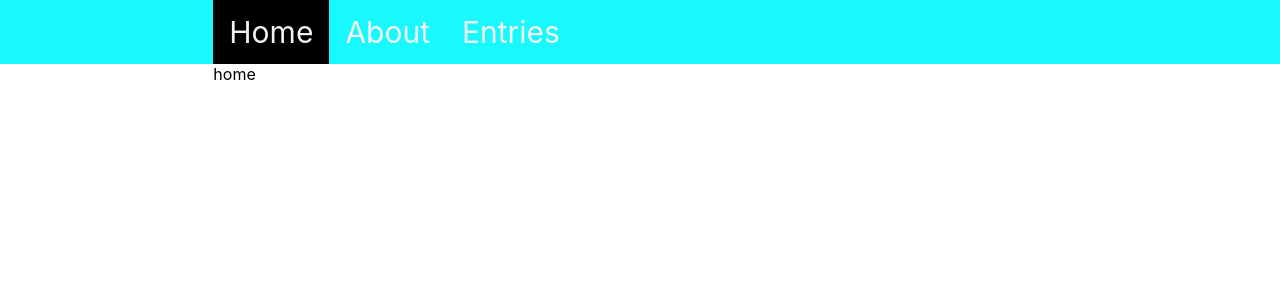
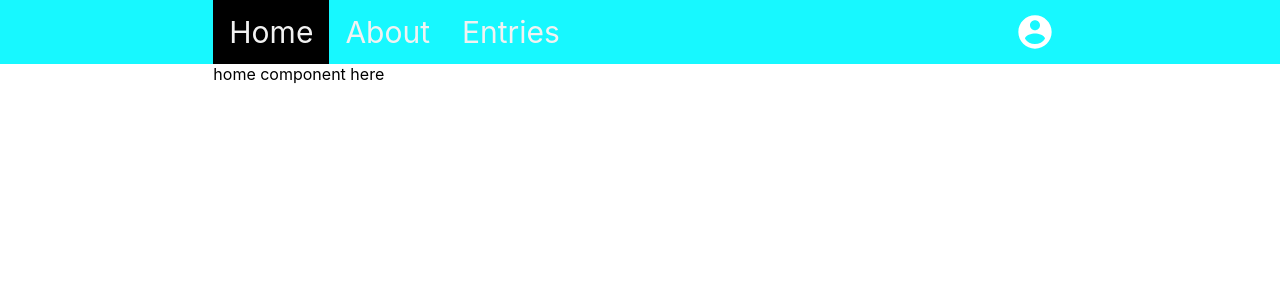
Before and after one commit to afuller611/devjournal-frontend, a React (Create React App) app: page /home in a window 1280 px wide. Shown: the top 300 px of the page. Built offline with nearby package versions, Linux system fonts and the light colour scheme.

Commit message:
made app.tsx a little cleaner

```diff
--- a/src/App.tsx
+++ b/src/App.tsx
@@ -1,25 +1,26 @@
 import React from 'react'
 import { Nav } from './components/Nav'
-import StyledNavLink from './components/NavLink'
 import { BrowserRouter as Router, Route } from 'react-router-dom'
 import { Grid } from '@material-ui/core'
+import MyAccount from './MyAccount'
+import ContentArea from './components/ContentArea'
+import NavContent from './NavContent'
 
-function App() {
+const App = (props: any) => {
   return (
     <div>
       <Router>
         <Nav>
-          <StyledNavLink activeStyle={{backgroundColor: "black"}} to="/home">{'Home'}</StyledNavLink>
-          <StyledNavLink activeStyle={{backgroundColor: "black"}} to="/about">{'About'}</StyledNavLink>
-          <StyledNavLink activeStyle={{backgroundColor: "black"}} to="/entries">{'Entries'}</StyledNavLink>
+          <Grid container justify="space-between">
+            <NavContent />
+            <MyAccount />
+          </Grid>
         </Nav>
-        <Grid container justify="center">
-          <Grid item xs={11} sm={8}>
-            <Route path="/entries">entries</Route>
-            <Route path="/about">about</Route>
-            <Route path="/home">home</Route>
-          </Grid>
-        </Grid>
+        <ContentArea>
+          <Route path="/entries">entries component here</Route>
+          <Route path="/about">about component here (probs not needed)</Route>
+          <Route path="/home">home component here</Route>
+        </ContentArea>
       </Router>
     </div>
   )
--- /dev/null
+++ b/src/MyAccount.tsx
@@ -0,0 +1,23 @@
+import React, { useState } from 'react'
+import { Modal } from './components/Modal'
+import { Tooltip, IconButton } from '@material-ui/core'
+import { AccountCircle } from '@material-ui/icons'
+import { Typography } from './components/Typography'
+
+const MyAccount = ({ ...props }) => {
+  const [open, setOpen] = useState(false)
+  return (
+    <>
+      <Tooltip title={<Typography color="white">{'My Account'}</Typography>}>
+        <IconButton onClick={() => setOpen(true)}>
+          <AccountCircle style={{ fontSize: 40, fill: "white" }} />
+        </IconButton>
+      </Tooltip>
+      <Modal handleClose={() => setOpen(false)} open={open}>
+        My Account Modal
+      </Modal>
+    </>
+  )
+}
+
+export default MyAccount
--- /dev/null
+++ b/src/NavContent.tsx
@@ -0,0 +1,17 @@
+import StyledNavLink from './components/NavLink'
+
+const NavContent = () => (
+  <div>
+    <StyledNavLink activeStyle={{ backgroundColor: 'black' }} to="/home">
+      {'Home'}
+    </StyledNavLink>
+    <StyledNavLink activeStyle={{ backgroundColor: 'black' }} to="/about">
+      {'About'}
+    </StyledNavLink>
+    <StyledNavLink activeStyle={{ backgroundColor: 'black' }} to="/entries">
+      {'Entries'}
+    </StyledNavLink>
+  </div>
+)
+
+export default NavContent
--- /dev/null
+++ b/src/components/ContentArea.tsx
@@ -0,0 +1,16 @@
+import React from 'react'
+import { Grid } from '@material-ui/core'
+
+interface ContentAreaProps {
+  children: any
+}
+
+const ContentArea: React.FC<ContentAreaProps> = ({ children }) => (
+  <Grid container justify="center">
+    <Grid item xs={11} sm={8}>
+      {children}
+    </Grid>
+  </Grid>
+)
+
+export default ContentArea
--- a/src/components/NavLink.tsx
+++ b/src/components/NavLink.tsx
@@ -9,7 +9,7 @@ const StyledNavLink = styled(NavLink)`
   text-decoration: none;
   font-size: 30px;
   &:hover {
-    opacity: 0.5;
+    opacity: 0.8;
     background-color: black;
     color: white;
   }
```
